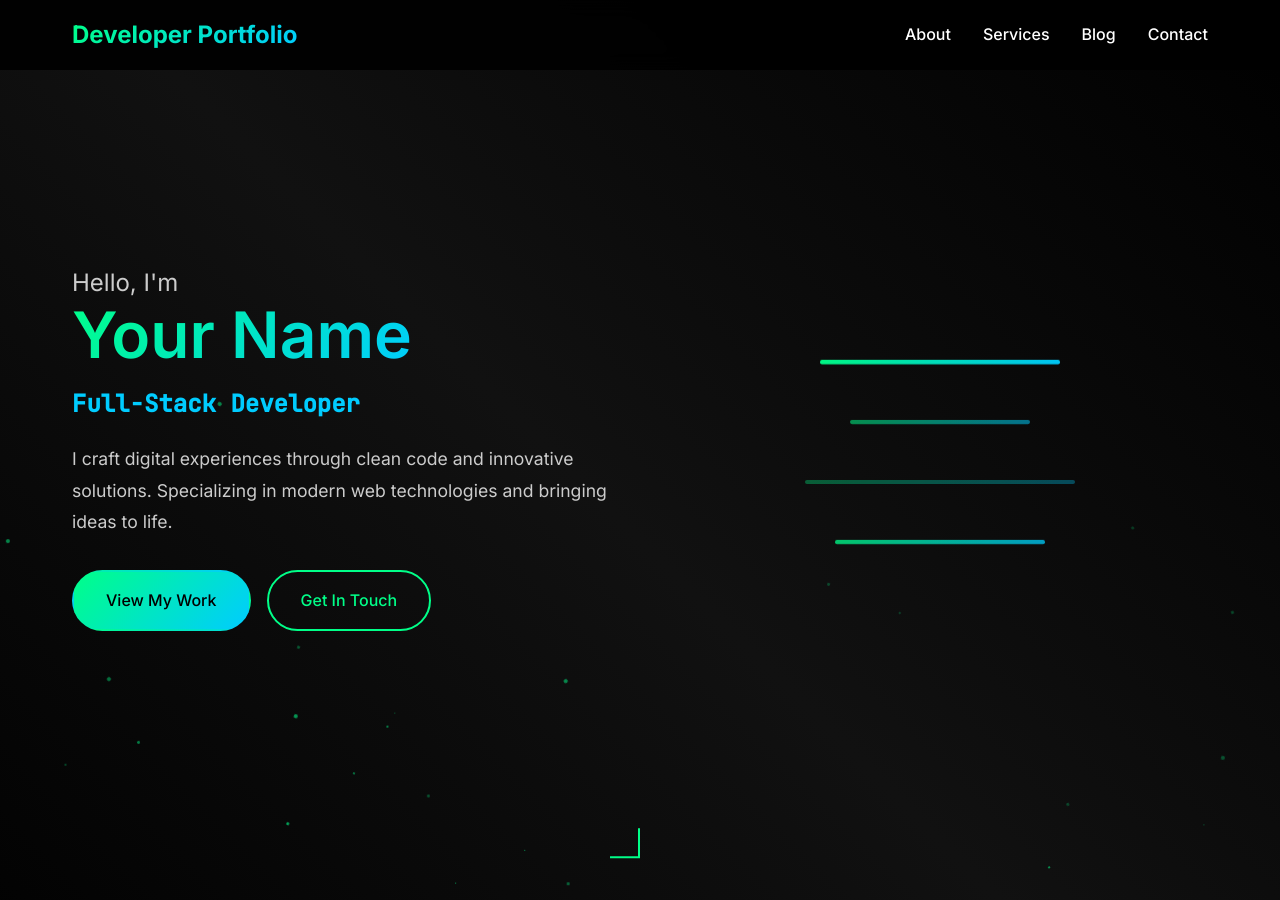
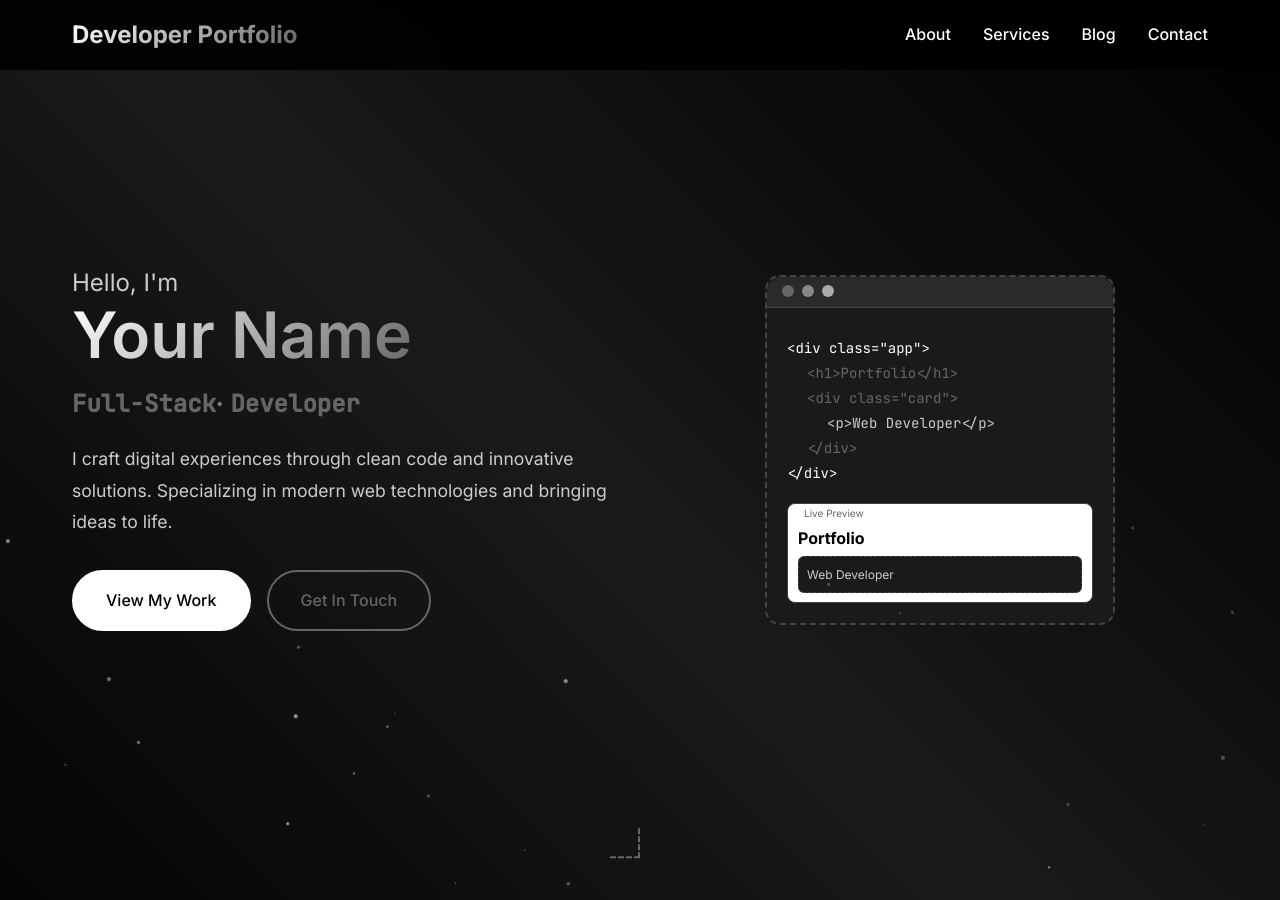
Before and after one commit to abdurrahimagca/portfolio, a Jekyll site: the page built from index.markdown, in a window 1280 px wide and 900 px high. Built offline with Jekyll 4.4.1, drawn with Linux system fonts in a browser that asks for light colours.

Commit message:
Enhance portfolio homepage and styles. Updated index.markdown to include window controls and a mini-renderer for live preview. Modified main.scss to adjust color variables, improve button styles, and add new animations for code lines and cursor effects. Increased dimensions of code animation area and refined overall layout for better visual appeal.

```diff
--- a/assets/css/main.scss
+++ b/assets/css/main.scss
@@ -3,21 +3,22 @@
 
 // Variables
 :root {
-  --primary-color: #00ff88;
-  --secondary-color: #ff3366;
-  --accent-color: #00ccff;
+  --primary-color: #ffffff;
+  --secondary-color: #333333;
+  --accent-color: #666666;
   --bg-primary: #000000;
-  --bg-secondary: #111111;
-  --bg-tertiary: #1a1a1a;
+  --bg-secondary: #1a1a1a;
+  --bg-tertiary: #2a2a2a;
   --text-primary: #ffffff;
   --text-secondary: #cccccc;
   --text-muted: #888888;
-  --border-color: #333333;
-  --shadow-color: rgba(0, 255, 136, 0.1);
-  --gradient-primary: linear-gradient(135deg, var(--primary-color), var(--accent-color));
-  --gradient-secondary: linear-gradient(135deg, var(--secondary-color), var(--primary-color));
+  --border-color: #444444;
+  --shadow-color: rgba(255, 255, 255, 0.1);
+  --gradient-primary: linear-gradient(135deg, var(--text-primary), var(--accent-color));
+  --gradient-secondary: linear-gradient(135deg, var(--secondary-color), var(--text-primary));
   --font-primary: 'Inter', sans-serif;
   --font-mono: 'JetBrains Mono', monospace;
+  --dash-border: 2px dashed var(--border-color);
 }
 
 // Reset and Base Styles
@@ -116,22 +117,26 @@ a:hover {
   }
 
   &.btn-primary {
-    background: var(--gradient-primary);
+    background: var(--text-primary);
     color: var(--bg-primary);
+    border: 2px solid var(--text-primary);
 
     &:hover {
+      background: var(--accent-color);
+      border-color: var(--accent-color);
       transform: translateY(-2px);
       box-shadow: 0 10px 20px var(--shadow-color);
     }
   }
 
   &.btn-outline {
-    border-color: var(--primary-color);
-    color: var(--primary-color);
+    border-color: var(--accent-color);
+    color: var(--accent-color);
     background: transparent;
 
     &:hover {
-      color: var(--bg-primary);
+      background: var(--accent-color);
+      color: var(--text-primary);
       transform: translateY(-2px);
     }
   }
@@ -193,7 +198,7 @@ a:hover {
       left: 0;
       width: 0;
       height: 2px;
-      background: var(--primary-color);
+      background: var(--accent-color);
       transition: width 0.3s ease;
     }
 
@@ -211,7 +216,7 @@ a:hover {
   .bar {
     width: 25px;
     height: 3px;
-    background: var(--primary-color);
+    background: var(--text-primary);
     margin: 3px 0;
     transition: 0.3s;
   }
@@ -295,46 +300,195 @@ a:hover {
 }
 
 .code-animation {
-  width: 300px;
-  height: 300px;
+  width: 350px;
+  height: 350px;
   position: relative;
+  background: var(--bg-secondary);
+  border-radius: 15px;
+  border: var(--dash-border);
+  padding: 20px;
+  font-family: var(--font-mono);
+  font-size: 14px;
+  color: var(--text-secondary);
+  overflow: hidden;
+
+  &::before {
+    content: '';
+    position: absolute;
+    top: 0;
+    left: 0;
+    width: 100%;
+    height: 30px;
+    background: var(--bg-tertiary);
+    border-bottom: 1px solid var(--border-color);
+    border-radius: 15px 15px 0 0;
+  }
+
+  .window-controls {
+    position: absolute;
+    top: 8px;
+    left: 15px;
+    display: flex;
+    gap: 8px;
+    z-index: 2;
+
+    .control {
+      width: 12px;
+      height: 12px;
+      border-radius: 50%;
+      background: var(--accent-color);
+
+      &.close { background: #666; }
+      &.minimize { background: #888; }
+      &.maximize { background: #aaa; }
+    }
+  }
+
+  .code-content {
+    margin-top: 40px;
+    position: relative;
+    height: calc(100% - 60px);
+  }
 
   .code-line {
     position: absolute;
-    background: var(--gradient-primary);
-    border-radius: 2px;
-    animation: pulse 2s infinite;
+    white-space: nowrap;
+    opacity: 0;
+    animation: typewriter 0.8s ease-out forwards;
 
     &:nth-child(1) {
-      width: 80%;
-      height: 4px;
-      top: 20%;
-      left: 10%;
-      animation-delay: 0s;
+      top: 0;
+      animation-delay: 0.5s;
+
+      &::after {
+        content: '<div class="app">';
+        color: var(--text-primary);
+      }
     }
 
     &:nth-child(2) {
-      width: 60%;
-      height: 4px;
-      top: 40%;
-      left: 20%;
-      animation-delay: 0.5s;
+      top: 25px;
+      left: 20px;
+      animation-delay: 1.2s;
+
+      &::after {
+        content: '<h1>Portfolio</h1>';
+        color: var(--accent-color);
+      }
     }
 
     &:nth-child(3) {
-      width: 90%;
-      height: 4px;
-      top: 60%;
-      left: 5%;
-      animation-delay: 1s;
+      top: 50px;
+      left: 20px;
+      animation-delay: 1.8s;
+
+      &::after {
+        content: '<div class="card">';
+        color: var(--accent-color);
+      }
     }
 
     &:nth-child(4) {
-      width: 70%;
-      height: 4px;
-      top: 80%;
-      left: 15%;
-      animation-delay: 1.5s;
+      top: 75px;
+      left: 40px;
+      animation-delay: 2.4s;
+
+      &::after {
+        content: '<p>Web Developer</p>';
+        color: var(--text-secondary);
+      }
+    }
+
+    &:nth-child(5) {
+      top: 100px;
+      left: 20px;
+      animation-delay: 3.0s;
+
+      &::after {
+        content: '</div>';
+        color: var(--accent-color);
+      }
+    }
+
+    &:nth-child(6) {
+      top: 125px;
+      animation-delay: 3.6s;
+
+      &::after {
+        content: '</div>';
+        color: var(--text-primary);
+      }
+    }
+  }
+
+  .cursor {
+    position: absolute;
+    width: 2px;
+    height: 18px;
+    background: var(--text-primary);
+    animation: blink 1s infinite;
+    top: 125px;
+    left: 60px;
+    opacity: 0;
+    animation-delay: 4.2s;
+  }
+
+  .mini-renderer {
+    position: absolute;
+    bottom: 20px;
+    left: 20px;
+    right: 20px;
+    height: 100px;
+    background: var(--text-primary);
+    border: 1px solid var(--border-color);
+    border-radius: 8px;
+    opacity: 0;
+    animation: slideUp 0.8s ease-out 4.8s forwards;
+    padding: 10px;
+    font-family: var(--font-primary);
+    overflow: hidden;
+
+    &::before {
+      content: 'Live Preview';
+      position: absolute;
+      top: -1px;
+      left: 10px;
+      font-size: 10px;
+      color: var(--accent-color);
+      background: var(--text-primary);
+      padding: 2px 6px;
+    }
+
+    .rendered-app {
+      margin-top: 15px;
+      opacity: 0;
+      animation: fadeInElement 0.5s ease-out 5.3s forwards;
+
+      .rendered-title {
+        font-size: 16px;
+        font-weight: bold;
+        color: var(--bg-primary);
+        margin-bottom: 8px;
+        opacity: 0;
+        animation: fadeInElement 0.3s ease-out 5.5s forwards;
+      }
+
+      .rendered-card {
+        background: var(--bg-secondary);
+        border: 1px dashed var(--border-color);
+        border-radius: 6px;
+        padding: 8px;
+        opacity: 0;
+        animation: fadeInElement 0.3s ease-out 5.8s forwards;
+
+        .rendered-text {
+          font-size: 12px;
+          color: var(--text-secondary);
+          margin: 0;
+          opacity: 0;
+          animation: fadeInElement 0.3s ease-out 6.1s forwards;
+        }
+      }
     }
   }
 }
@@ -348,7 +502,7 @@ a:hover {
   .scroll-arrow {
     width: 30px;
     height: 30px;
-    border: 2px solid var(--primary-color);
+    border: 2px dashed var(--accent-color);
     border-top: none;
     border-left: none;
     transform: rotate(45deg);
@@ -386,7 +540,7 @@ a:hover {
 
 .skill-category {
   h4 {
-    color: var(--primary-color);
+    color: var(--accent-color);
     margin-bottom: 1rem;
     font-size: 1.1rem;
   }
@@ -403,12 +557,12 @@ a:hover {
     padding: 0.5rem 1rem;
     border-radius: 25px;
     font-size: 0.9rem;
-    border: 1px solid var(--border-color);
+    border: var(--dash-border);
     transition: all 0.3s ease;
 
     &:hover {
-      background: var(--primary-color);
-      color: var(--bg-primary);
+      background: var(--accent-color);
+      color: var(--text-primary);
       transform: translateY(-2px);
     }
   }
@@ -425,19 +579,19 @@ a:hover {
   padding: 2rem;
   background: var(--bg-tertiary);
   border-radius: 15px;
-  border: 1px solid var(--border-color);
+  border: var(--dash-border);
   transition: all 0.3s ease;
 
   &:hover {
     transform: translateY(-5px);
-    box-shadow: 0 10px 30px rgba(0, 255, 136, 0.1);
+    box-shadow: 0 10px 30px var(--shadow-color);
   }
 
   .stat-number {
     display: block;
     font-size: 2.5rem;
     font-weight: 700;
-    color: var(--primary-color);
+    color: var(--accent-color);
     margin-bottom: 0.5rem;
   }
 
@@ -464,19 +618,19 @@ a:hover {
   background: var(--bg-secondary);
   padding: 2.5rem;
   border-radius: 20px;
-  border: 1px solid var(--border-color);
+  border: var(--dash-border);
   transition: all 0.3s ease;
   text-align: center;
 
   &:hover {
     transform: translateY(-10px);
-    box-shadow: 0 20px 40px rgba(0, 255, 136, 0.1);
-    border-color: var(--primary-color);
+    box-shadow: 0 20px 40px var(--shadow-color);
+    border-color: var(--accent-color);
   }
 
   .service-icon {
     font-size: 3rem;
-    color: var(--primary-color);
+    color: var(--accent-color);
     margin-bottom: 1.5rem;
   }
 
@@ -500,7 +654,7 @@ a:hover {
 
       &::before {
         content: '✓';
-        color: var(--primary-color);
+        color: var(--accent-color);
         font-weight: bold;
         margin-right: 0.5rem;
       }
@@ -529,12 +683,12 @@ a:hover {
   background: var(--bg-secondary);
   border-radius: 15px;
   overflow: hidden;
-  border: 1px solid var(--border-color);
+  border: var(--dash-border);
   transition: all 0.3s ease;
 
   &:hover {
     transform: translateY(-5px);
-    box-shadow: 0 15px 30px rgba(0, 255, 136, 0.1);
+    box-shadow: 0 15px 30px var(--shadow-color);
   }
 
   .project-image {
@@ -566,13 +720,14 @@ a:hover {
           justify-content: center;
           width: 50px;
           height: 50px;
-          background: var(--primary-color);
-          color: var(--bg-primary);
+          background: var(--accent-color);
+          color: var(--text-primary);
           border-radius: 50%;
           transition: all 0.3s ease;
 
           &:hover {
-            background: var(--accent-color);
+            background: var(--text-primary);
+            color: var(--bg-primary);
             transform: scale(1.1);
           }
         }
@@ -604,11 +759,11 @@ a:hover {
 
       .tech-tag {
         background: var(--bg-tertiary);
-        color: var(--primary-color);
+        color: var(--accent-color);
         padding: 0.25rem 0.75rem;
         border-radius: 15px;
         font-size: 0.8rem;
-        border: 1px solid var(--border-color);
+        border: var(--dash-border);
       }
     }
   }
@@ -671,7 +826,7 @@ a:hover {
       width: 100%;
       padding: 1rem;
       background: var(--bg-tertiary);
-      border: 1px solid var(--border-color);
+      border: var(--dash-border);
       border-radius: 10px;
       color: var(--text-primary);
       font-family: var(--font-primary);
@@ -680,8 +835,8 @@ a:hover {
 
       &:focus {
         outline: none;
-        border-color: var(--primary-color);
-        box-shadow: 0 0 0 3px rgba(0, 255, 136, 0.1);
+        border-color: var(--accent-color);
+        box-shadow: 0 0 0 3px rgba(102, 102, 102, 0.2);
       }
 
       &::placeholder {
@@ -712,7 +867,7 @@ a:hover {
 
 .footer-section {
   h3, h4 {
-    color: var(--primary-color);
+    color: var(--accent-color);
     margin-bottom: 1rem;
   }
 
@@ -732,7 +887,7 @@ a:hover {
         transition: color 0.3s ease;
 
         &:hover {
-          color: var(--primary-color);
+          color: var(--accent-color);
         }
       }
     }
@@ -749,15 +904,15 @@ a:hover {
       width: 40px;
       height: 40px;
       background: var(--bg-secondary);
-      border: 1px solid var(--border-color);
+      border: var(--dash-border);
       border-radius: 50%;
       color: var(--text-secondary);
       transition: all 0.3s ease;
 
       &:hover {
-        background: var(--primary-color);
-        color: var(--bg-primary);
-        border-color: var(--primary-color);
+        background: var(--accent-color);
+        color: var(--text-primary);
+        border-color: var(--accent-color);
         transform: translateY(-2px);
       }
     }
@@ -849,14 +1004,45 @@ a:hover {
   }
 }
 
-@keyframes pulse {
-  0%, 100% {
-    opacity: 0.3;
-    transform: scaleY(1);
+@keyframes typewriter {
+  from {
+    opacity: 0;
+    transform: translateX(-10px);
   }
-  50% {
+  to {
     opacity: 1;
-    transform: scaleY(1.1);
+    transform: translateX(0);
+  }
+}
+
+@keyframes blink {
+  0%, 50% {
+    opacity: 1;
+  }
+  51%, 100% {
+    opacity: 0;
+  }
+}
+
+@keyframes slideUp {
+  from {
+    opacity: 0;
+    transform: translateY(20px);
+  }
+  to {
+    opacity: 1;
+    transform: translateY(0);
+  }
+}
+
+@keyframes fadeInElement {
+  from {
+    opacity: 0;
+    transform: scale(0.9);
+  }
+  to {
+    opacity: 1;
+    transform: scale(1);
   }
 }
 
--- a/index.markdown
+++ b/index.markdown
@@ -28,10 +28,28 @@ title: Home
             </div>
             <div class="hero-image">
                 <div class="code-animation">
-                    <div class="code-line"></div>
-                    <div class="code-line"></div>
-                    <div class="code-line"></div>
-                    <div class="code-line"></div>
+                    <div class="window-controls">
+                        <div class="control close"></div>
+                        <div class="control minimize"></div>
+                        <div class="control maximize"></div>
+                    </div>
+                    <div class="code-content">
+                        <div class="code-line"></div>
+                        <div class="code-line"></div>
+                        <div class="code-line"></div>
+                        <div class="code-line"></div>
+                        <div class="code-line"></div>
+                        <div class="code-line"></div>
+                        <div class="cursor"></div>
+                    </div>
+                    <div class="mini-renderer">
+                        <div class="rendered-app">
+                            <h1 class="rendered-title">Portfolio</h1>
+                            <div class="rendered-card">
+                                <p class="rendered-text">Web Developer</p>
+                            </div>
+                        </div>
+                    </div>
                 </div>
             </div>
         </div>
```
